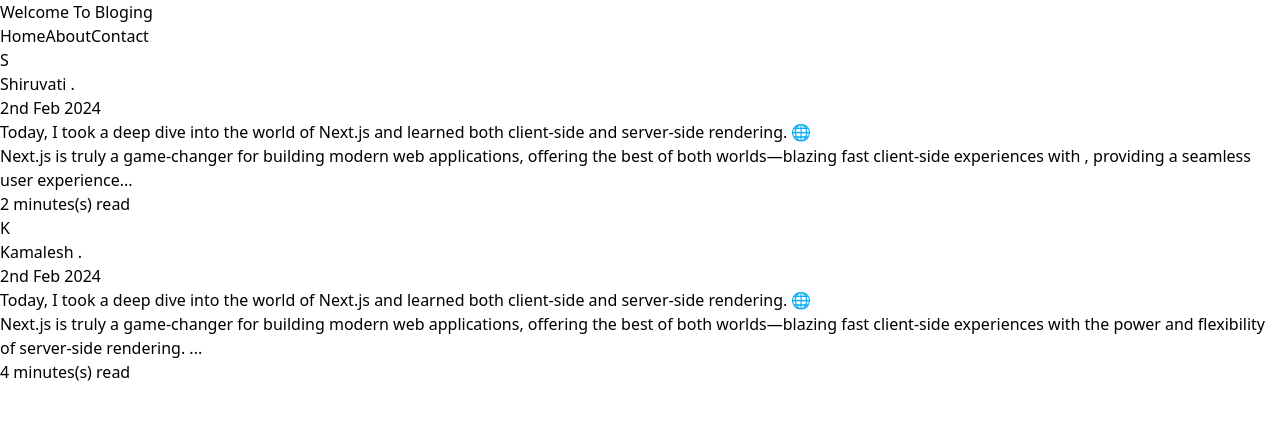
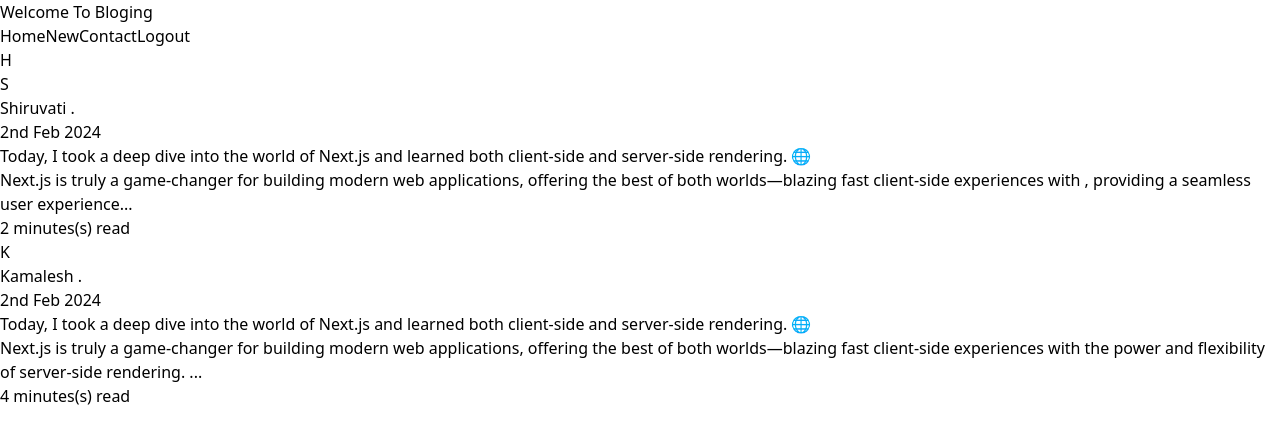
Before and after one commit to ShiruvatiNarasimha/Blog, a React (Vite) app in the folder frontend/: page /blogs in a window 1280 px wide. Shown: the top 444 px of the page. Built offline with nearby package versions, Linux system fonts and the light colour scheme.

Commit message:
Add New update

```diff
--- a/frontend/src/componets/Appbar.tsx
+++ b/frontend/src/componets/Appbar.tsx
@@ -1,18 +1,23 @@
+import { Avatar } from "./BlogCard"
 
 
 
 export const Appbar = () => {
     return <div>
-        <div className="fixed top-0 left-0 w-full bg-white/30 backdrop-blur-md shadow-md z-50">
-  <div className="max-w-7xl mx-auto px-4 sm:px-6 lg:px-8">
+        <div className="fixed  w-full bg-white/30 backdrop-blur shadow-md z-50">
+  <div>
     <div className="flex justify-between h-16">
-      <div className="flex-shrink-0 flex items-center font-extrabold from-zinc-950">
+      <div className="flex-shrink-0 flex items-center font-extrabold from-zinc-950 pl-6">
           Welcome To Bloging
       </div>
       <div className="flex items-center">
         <a href="#" className="text-black px-3 py-2 rounded-md text-sm font-extrabold">Home</a>
-        <a href="#" className="text-black px-3 py-2 rounded-md text-sm font-extrabold">About</a>
+        <a href="#" className="text-black px-3 py-2 rounded-md text-sm font-extrabold">New</a>
         <a href="#" className="text-black px-3 py-2 rounded-md text-sm font-extrabold">Contact</a>
+        <a href="#" className="text-black  py-2 rounded-md text-sm font-extrabold pl-4">Logout</a>
+        <div className="pl-7">
+        <Avatar name= "Hello"/>
+        </div>
       </div>
     </div>
   </div>
--- a/frontend/src/componets/BlogCard.tsx
+++ b/frontend/src/componets/BlogCard.tsx
@@ -31,7 +31,7 @@ export const BlogCard = ({authorName, title, content, publishedDate}: BlogCardPr
 
 
  export function Avatar ({name}: {name : string}) {
-    return  <div className="relative inline-flex items-center justify-center w-5 h-5 overflow-hidden bg-gray-100 rounded-full dark:bg-gray-600">
+    return  <div className="relative inline-flex items-center justify-center w-7 h-7 overflow-hidden bg-gray-100 rounded-full dark:bg-gray-600">
     <span className="font-medium text-gray-600 dark:text-gray-300">
         {name[0]}
     </span>
--- a/frontend/src/pages/Blogs.tsx
+++ b/frontend/src/pages/Blogs.tsx
@@ -3,7 +3,7 @@ import { BlogCard } from "../componets/BlogCard"
 
 export const Blogs = () => {
     return <div>
-        <Appbar/>
+         <Appbar/>
     <div className="flex justify-center pt-10">
     <div className="max-w-xl">
         <BlogCard
```
